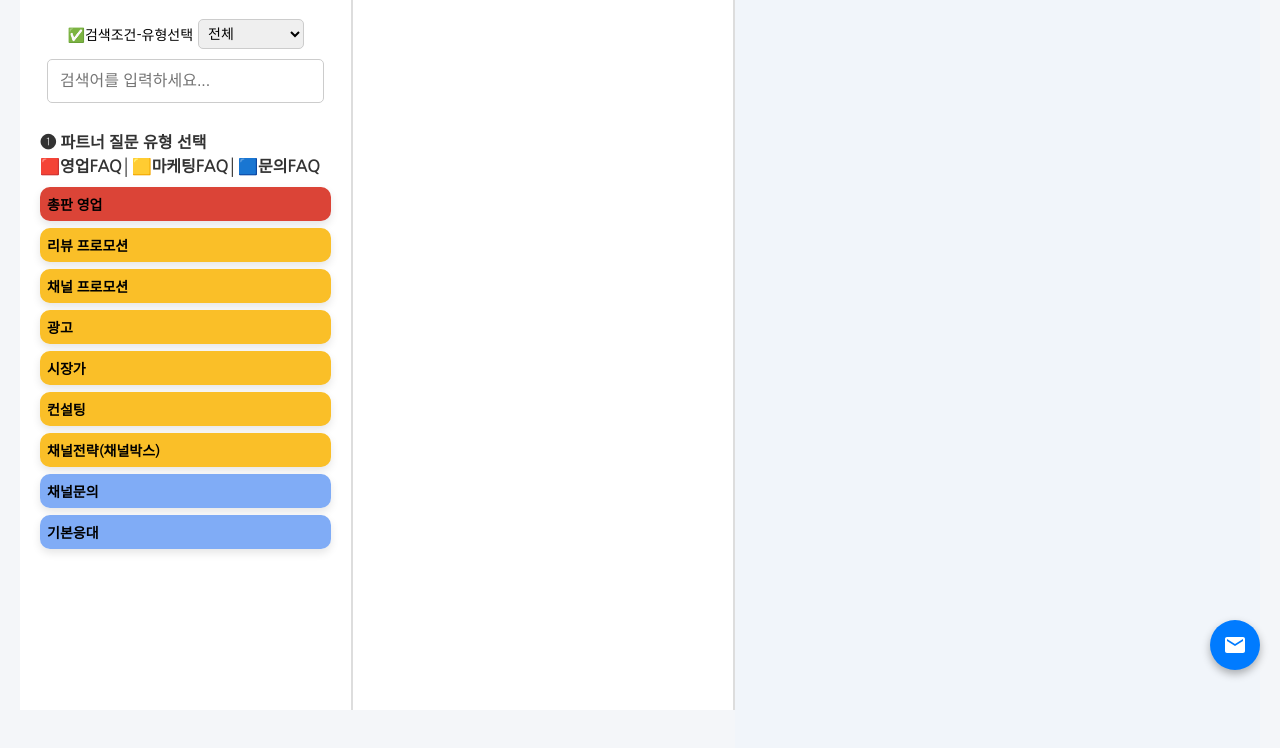
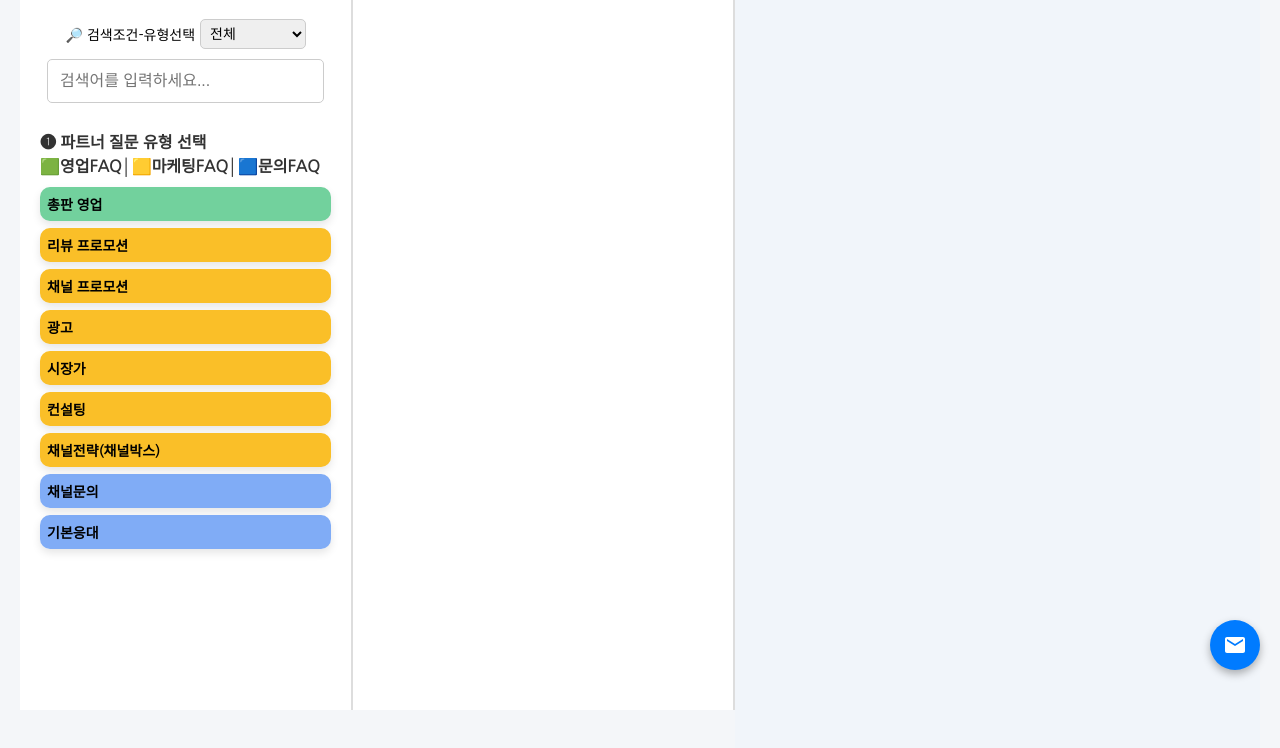
Before and after one commit to laura2076/trip11, a plain HTML site: page index.html in a window 1280 px wide. Shown: the part 110-858 px from the top of the page. Drawn offline with Linux system fonts and the light colour scheme.

Commit message:
Update index.html
Signed-off-by: laura2076 <laura@trip11.co.kr>

```diff
--- a/index.html
+++ b/index.html
@@ -348,7 +348,7 @@
     </div>
 
     <div class="dropdown-container">
-      <label for="topCategorySelect" class="dropdown-label">✅검색조건-유형선택</label>
+      <label for="topCategorySelect" class="dropdown-label">🔎 검색조건-유형선택</label>
       <select id="topCategorySelect" onchange="filterFAQ()">
         <option value="">전체</option>
       </select>
@@ -357,7 +357,7 @@
     <div class="search-container">
       <input type="text" id="search" placeholder="검색어를 입력하세요..." onkeyup="filterFAQ()">
     </div>
-    <p class="sidebar-label"><strong>❶ 파트너 질문 유형 선택<br>🟥영업FAQ│🟨마케팅FAQ│🟦문의FAQ</strong></p>
+    <p class="sidebar-label"><strong>❶ 파트너 질문 유형 선택<br>🟩영업FAQ│🟨마케팅FAQ│🟦문의FAQ</strong></p>
     <div id="topCategoryContainer"></div>
   </div>
 
@@ -401,7 +401,7 @@
   <script>
     // ----- 추가: topCategory별 기본 색상 정의 -----
     const topCategoryDefaultColors = {
-      "총판 영업": "#DB4437",
+      "총판 영업": "rgb(114 209 157)",
       "리뷰 프로모션": "#FABF28",
       "채널 프로모션": "#FABF28",
       "광고": "#FABF28",
```
